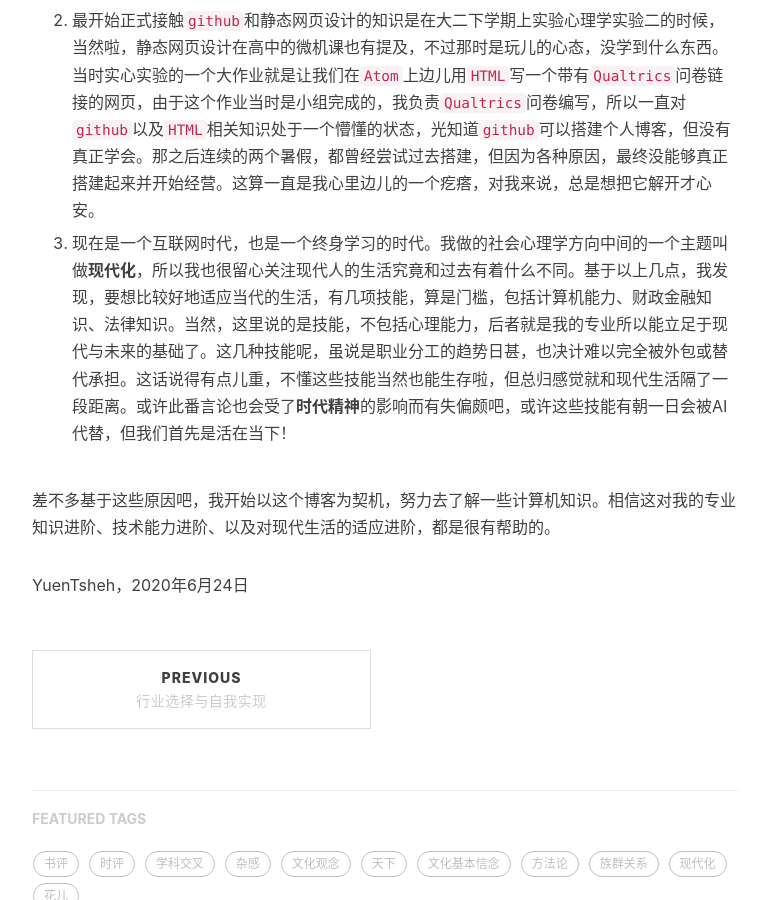
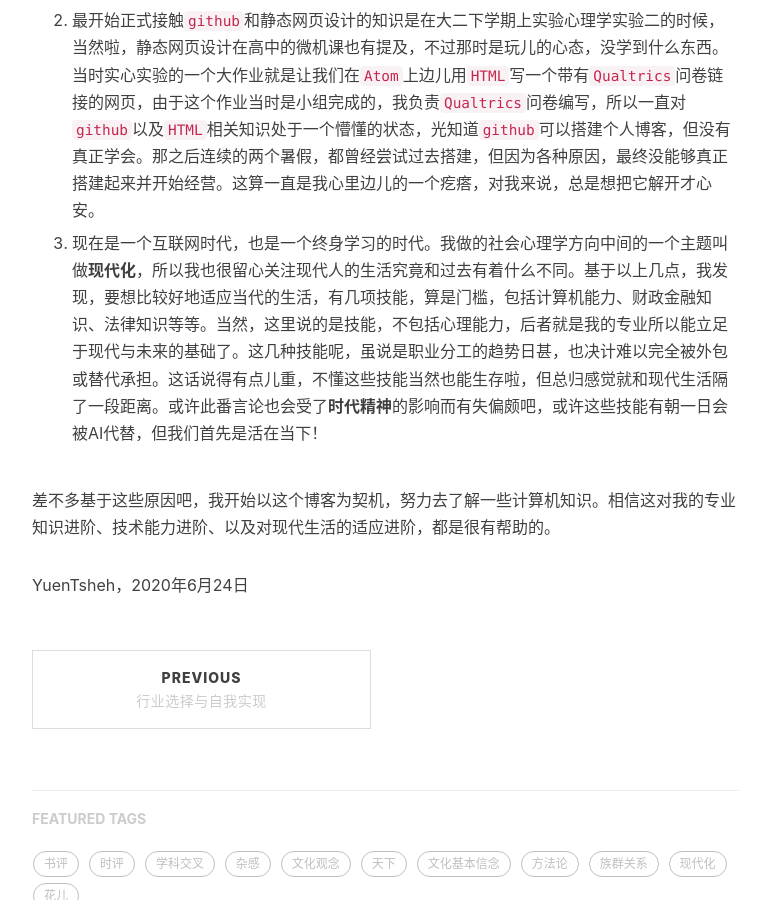
Before and after one commit to YuenTsheh/YuenTsheh.github.io, a Jekyll site: the page built from _posts/someThinkings/2020-06-24-事实上的第一篇博客.md, in a window 1280 px wide and 900 px high, scrolled down 945 px. Shown: the whole window, without its empty margins (233-998 px from the left). Built offline with Jekyll 4.4.1, drawn with Linux system fonts in a browser that asks for light colours; nearby versions of some CDN libraries; our own code applies the rules of GitHub Pages for plain Markdown files; comment, search, counter and statistics services are not loaded.

Commit message:
2020/06/29    0:21:47.36 AutoCommit.bat by YuenTsheh

```diff
--- a/_posts/someThinkings/2020-06-24-事实上的第一篇博客.md
+++ b/_posts/someThinkings/2020-06-24-事实上的第一篇博客.md
@@ -12,7 +12,7 @@ tags:
 
 2. 最开始正式接触`github`和静态网页设计的知识是在大二下学期上实验心理学实验二的时候，当然啦，静态网页设计在高中的微机课也有提及，不过那时是玩儿的心态，没学到什么东西。当时实心实验的一个大作业就是让我们在`Atom`上边儿用`HTML`写一个带有`Qualtrics`问卷链接的网页，由于这个作业当时是小组完成的，我负责`Qualtrics`问卷编写，所以一直对`github`以及`HTML`相关知识处于一个懵懂的状态，光知道`github`可以搭建个人博客，但没有真正学会。那之后连续的两个暑假，都曾经尝试过去搭建，但因为各种原因，最终没能够真正搭建起来并开始经营。这算一直是我心里边儿的一个疙瘩，对我来说，总是想把它解开才心安。
 
-3. 现在是一个互联网时代，也是一个终身学习的时代。我做的社会心理学方向中间的一个主题叫做**现代化**，所以我也很留心关注现代人的生活究竟和过去有着什么不同。基于以上几点，我发现，要想比较好地适应当代的生活，有几项技能，算是门槛，包括计算机能力、财政金融知识、法律知识。当然，这里说的是技能，不包括心理能力，后者就是我的专业所以能立足于现代与未来的基础了。这几种技能呢，虽说是职业分工的趋势日甚，也决计难以完全被外包或替代承担。这话说得有点儿重，不懂这些技能当然也能生存啦，但总归感觉就和现代生活隔了一段距离。或许此番言论也会受了**时代精神**的影响而有失偏颇吧，或许这些技能有朝一日会被AI代替，但我们首先是活在当下！
+3. 现在是一个互联网时代，也是一个终身学习的时代。我做的社会心理学方向中间的一个主题叫做**现代化**，所以我也很留心关注现代人的生活究竟和过去有着什么不同。基于以上几点，我发现，要想比较好地适应当代的生活，有几项技能，算是门槛，包括计算机能力、财政金融知识、法律知识等等。当然，这里说的是技能，不包括心理能力，后者就是我的专业所以能立足于现代与未来的基础了。这几种技能呢，虽说是职业分工的趋势日甚，也决计难以完全被外包或替代承担。这话说得有点儿重，不懂这些技能当然也能生存啦，但总归感觉就和现代生活隔了一段距离。或许此番言论也会受了**时代精神**的影响而有失偏颇吧，或许这些技能有朝一日会被AI代替，但我们首先是活在当下！
 
 差不多基于这些原因吧，我开始以这个博客为契机，努力去了解一些计算机知识。相信这对我的专业知识进阶、技术能力进阶、以及对现代生活的适应进阶，都是很有帮助的。
 
```
